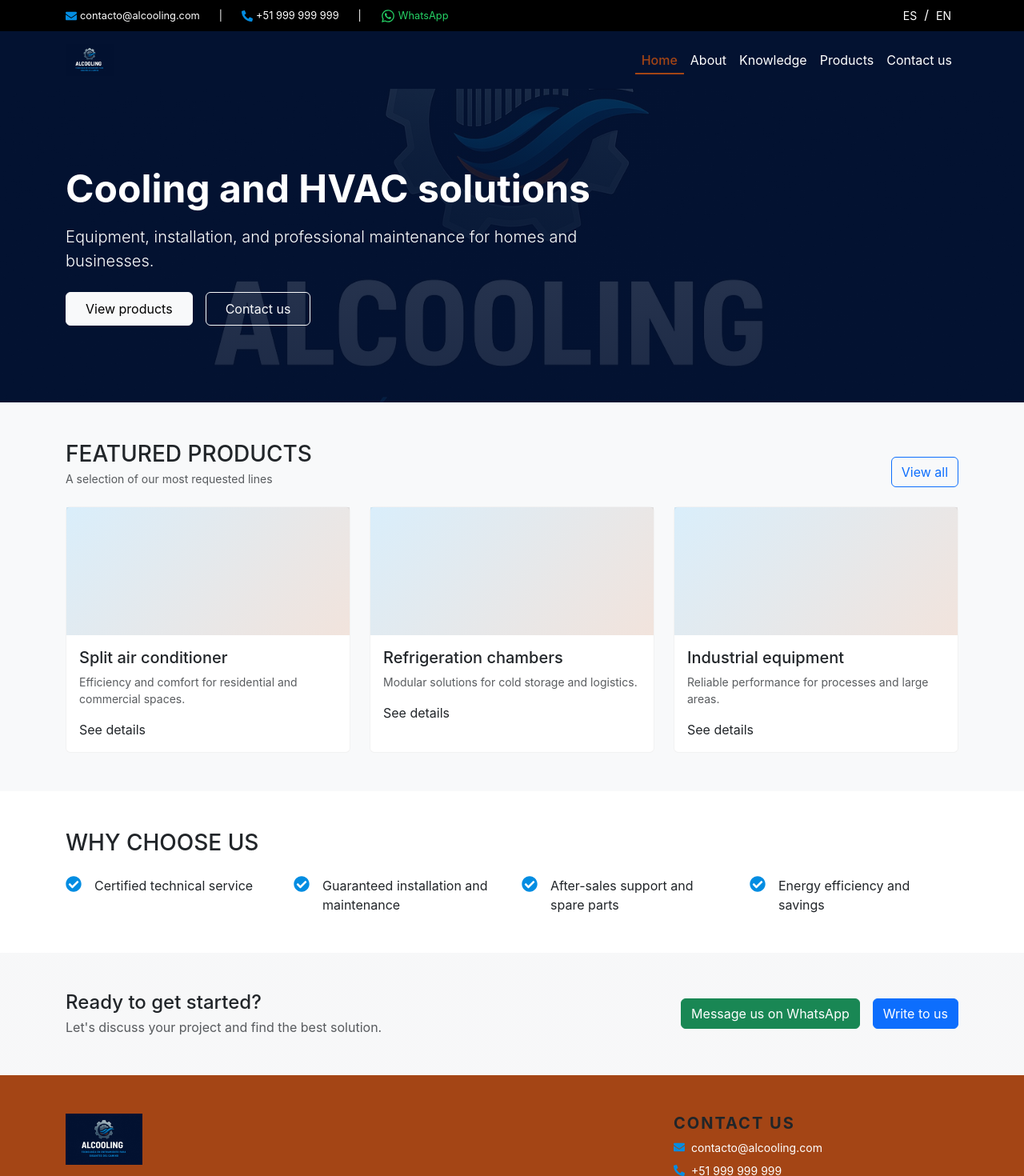
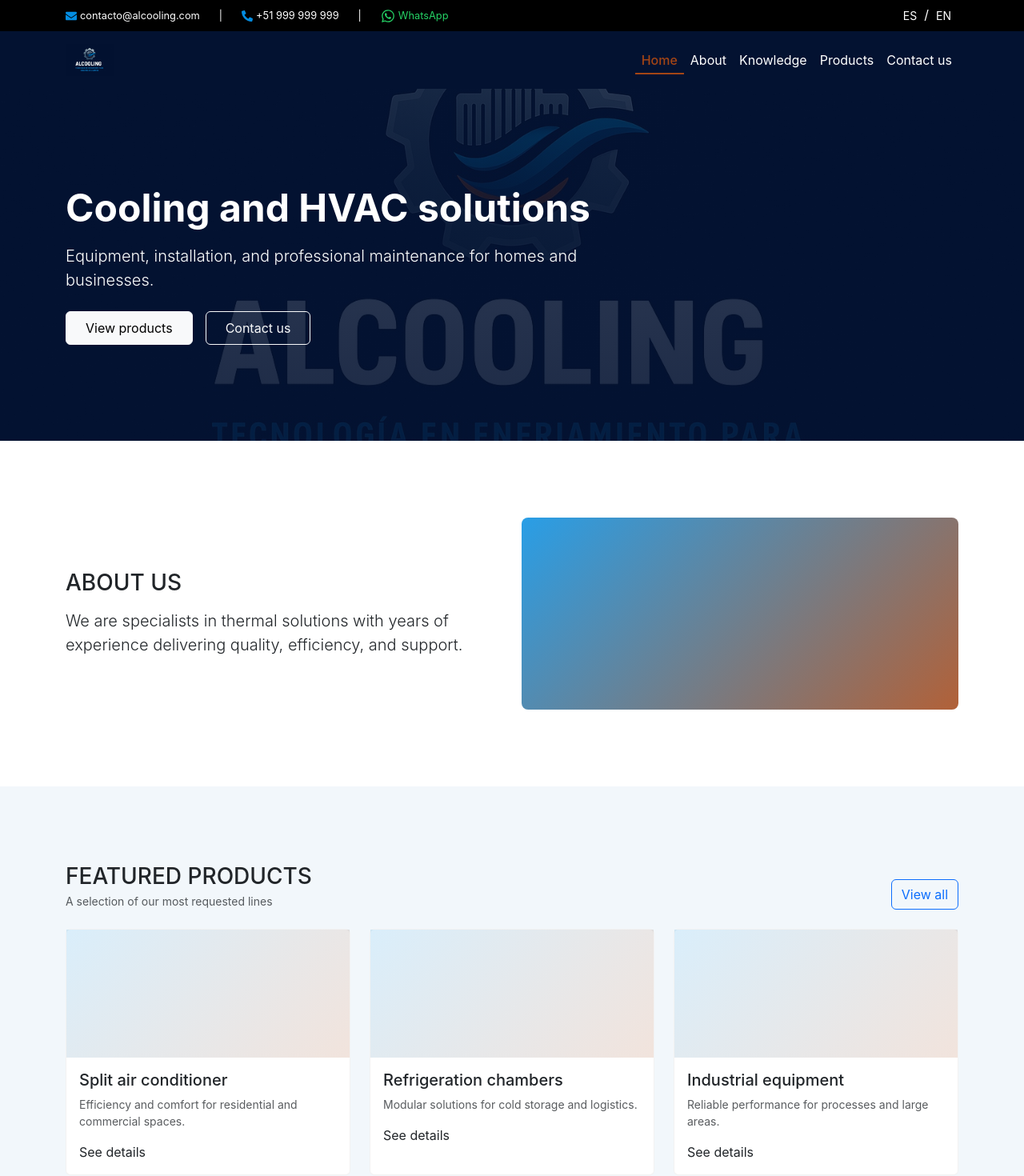
Before and after one commit to jAlejandroGM/advancedline-cooling-web, a React (Vite) app: page / in a window 1280 px wide. Shown: the top 1470 px of the page at 80% size. Built offline with nearby package versions, Linux system fonts and the light colour scheme.

Commit message:
feat: enhance Home page layout with new sections and improved styling

```diff
--- a/src/pages/Home/Home.jsx
+++ b/src/pages/Home/Home.jsx
@@ -11,15 +11,15 @@ const Home = () => {
   return (
     <>
       {/* Hero section */}
-      <section className={styles.hero} aria-label={t("home.hero.aria")}>
+      <section
+        className={`${styles.hero} ${styles.section}`}
+        aria-label={t("home.hero.aria")}
+      >
         <div className="container">
           <div className="row">
-            <div className="col-12 col-lg-8">
-              <div className={styles.heroContent}>
-                <h1 className="display-5 fw-bold mb-3">
-                  {t("home.hero.title")}
-                </h1>
-                <p className="lead mb-4">{t("home.hero.subtitle")}</p>
+            <div className="col-12 col-lg-8 py-md-4 d-flex flex-column gap-2">
+              <h1 className="display-5 fw-bold">{t("home.hero.title")}</h1>
+              <p className="lead">{t("home.hero.subtitle")}</p>
               <div className="d-flex flex-wrap gap-3">
                 <Link
                   to="/productos"
@@ -39,11 +39,33 @@ const Home = () => {
             </div>
           </div>
         </div>
+      </section>
+
+      {/* About section */}
+      <section
+        className={`${styles.section}`}
+        aria-labelledby="home-about-title"
+      >
+        <div className="container">
+          <div className="row align-items-center g-4">
+            <div className="col-12 col-md-6">
+              <h2 id="home-about-title" className="h3 mb-3 text-uppercase">
+                {t("home.about.title")}
+              </h2>
+              <p className="lead mb-0">{t("home.about.text")}</p>
+            </div>
+            <div className="col-12 col-md-6">
+              <div className={styles.aboutIllustration} />
+            </div>
+          </div>
         </div>
       </section>
 
       {/* Featured products */}
-      <section className="py-5 bg-light" aria-labelledby="home-products-title">
+      <section
+        className={`${styles.section} ${styles.surfaceSecondary}`}
+        aria-labelledby="home-products-title"
+      >
         <div className="container">
           <div className="d-flex justify-content-between align-items-end mb-4">
             <div>
@@ -91,7 +113,7 @@ const Home = () => {
       </section>
 
       {/* Why choose us */}
-      <section className="py-5" aria-labelledby="home-why-title">
+      <section className={styles.section} aria-labelledby="home-why-title">
         <div className="container">
           <h2 id="home-why-title" className="h3 mb-4 text-uppercase">
             {t("home.why.title")}
@@ -113,7 +135,7 @@ const Home = () => {
 
       {/* Contact CTA */}
       <section
-        className={`${styles.contactCta} py-5`}
+        className={`${styles.section} ${styles.surfaceSecondary}`}
         aria-label={t("home.cta.aria")}
       >
         <div className="container">
--- a/src/pages/Home/Home.module.css
+++ b/src/pages/Home/Home.module.css
@@ -1,4 +1,12 @@
-/* Hero */
+.section {
+  padding: 4rem 0;
+}
+@media (min-width: 768px) {
+  .section {
+    padding: 6rem 0;
+  }
+}
+
 .hero {
   background: linear-gradient(
       180deg,
@@ -7,14 +15,12 @@
     ),
     url("/banner-low.jpeg") center/cover no-repeat;
   color: var(--color-white);
-  padding: 4rem 0;
 }
 
-.heroContent {
-  padding: 2rem 0;
+.surfaceSecondary {
+  background: var(--color-bg-secondary);
 }
 
-/* About illustration placeholder */
 .aboutIllustration {
   width: 100%;
   min-height: 240px;
@@ -27,7 +33,6 @@
   opacity: 0.85;
 }
 
-/* Products */
 .productCard {
   border: 1px solid rgba(0, 0, 0, 0.05);
 }
@@ -41,18 +46,8 @@
   );
 }
 
-/* Why choose us */
 .benefitIcon {
   color: var(--color-titles);
   flex-shrink: 0;
   font-size: 1.25rem;
 }
-
-/* Contact CTA */
-.contactCta {
-  background: linear-gradient(
-    0deg,
-    rgba(3, 18, 49, 0.03),
-    rgba(3, 18, 49, 0.03)
-  );
-}
--- a/src/styles/globals.css
+++ b/src/styles/globals.css
@@ -3,7 +3,9 @@
   --color-black: #000;
   --color-white: #fff;
   --color-bg-primary: #031231;
-  --color-bg-secondary: #041331;
+  --color-bg-secondary: #f2f7fb;
+  --color-bg-terciary: #fdf5f1;
+  --color-divider-soft: rgba(3, 18, 49, 0.1);
   --color-titles: #038de2;
   --color-text: #e0e7eb;
   --color-metal-gray: #a4b4be;
```
Lines whose indentation alone changed are shown as unchanged.
